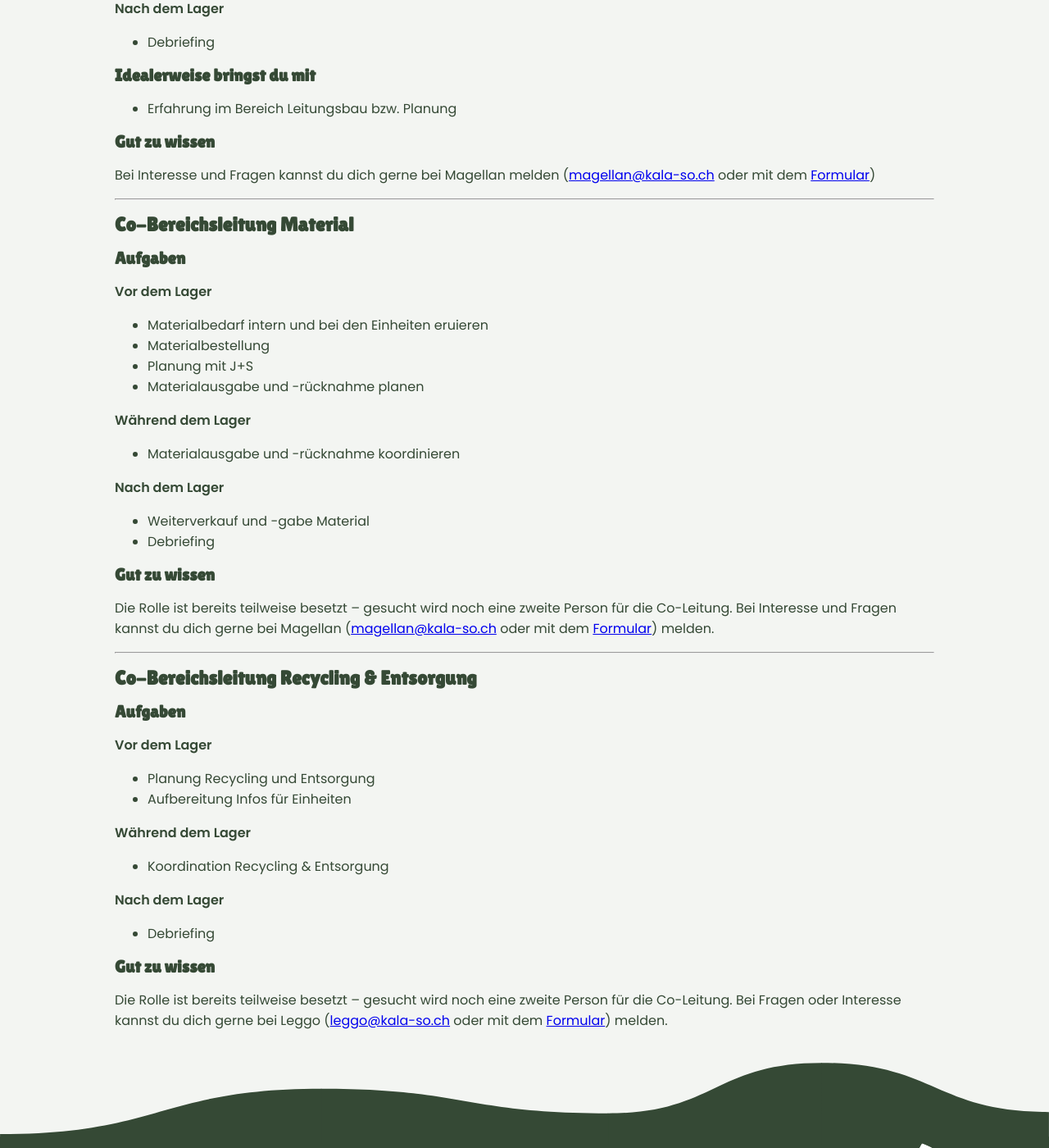
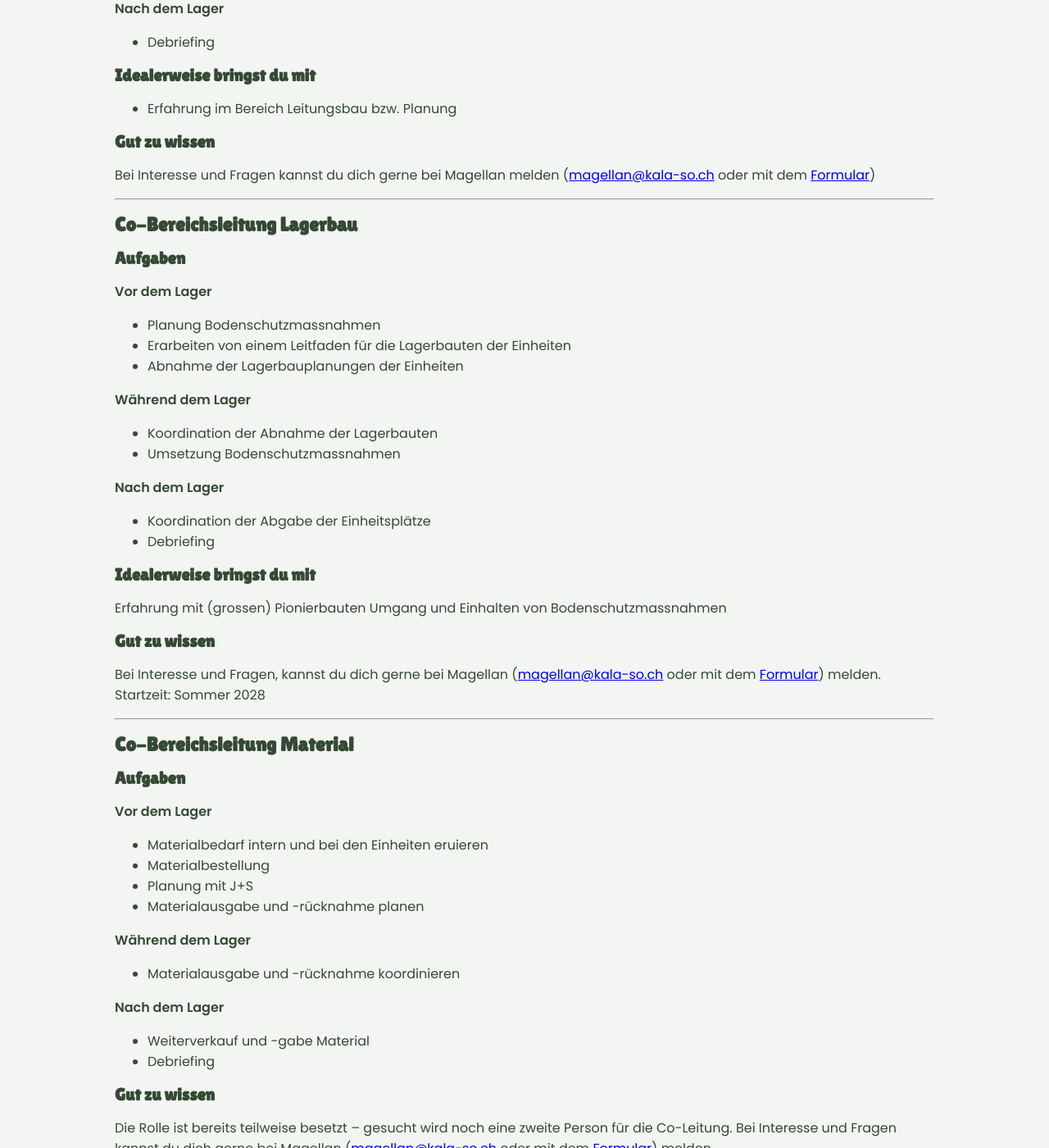
Before and after one commit to kala-so/ausschreibungen, a Jekyll site: the page built from _includes/40_log.md, in a window 1280 px wide and 1400 px high, scrolled down 572 px. Shown: the whole window at 82% size. Built offline with Jekyll 4.4.1, drawn with Linux system fonts in a browser that asks for light colours; our own code applies the rules of GitHub Pages for plain Markdown files; some of the changed text lies outside the part shown.

Commit message:
update LOG

```diff
--- a/_includes/40_log.md
+++ b/_includes/40_log.md
@@ -27,6 +27,38 @@ Bei Interesse und Fragen kannst du dich gerne bei Magellan melden (<span class="
 
 ---
 
+## Co-Bereichsleitung Lagerbau
+
+### Aufgaben
+
+**Vor dem Lager**
+
+* Planung Bodenschutzmassnahmen
+* Erarbeiten von einem Leitfaden für die Lagerbauten der Einheiten
+* Abnahme der Lagerbauplanungen der Einheiten
+
+**Während dem Lager**
+
+* Koordination der Abnahme der Lagerbauten
+* Umsetzung Bodenschutzmassnahmen
+
+**Nach dem Lager**
+
+* Koordination der Abgabe der Einheitsplätze
+* Debriefing
+
+### Idealerweise bringst du mit
+
+Erfahrung mit (grossen) Pionierbauten
+Umgang und Einhalten von Bodenschutzmassnahmen
+
+### Gut zu wissen
+
+Bei Interesse und Fragen, kannst du dich gerne bei Magellan (<span class="obfuscated-email" data-user="magellan"></span>) melden.
+Startzeit: Sommer 2028
+
+---
+
 ## Co-Bereichsleitung Material
 
 ### Aufgaben
@@ -53,6 +85,35 @@ Die Rolle ist bereits teilweise besetzt – gesucht wird noch eine zweite Person
 Bei Interesse und Fragen kannst du dich gerne bei Magellan (<span class="obfuscated-email" data-user="magellan"></span>) melden.
 
 ---
+
+## Co-Bereichsleitung Transport
+
+### Aufgaben
+
+**Vor dem Lager**
+
+* Planung der An- & Abreise der Einheiten
+* Planung und Koordination von internen und externen Materialtransporten
+
+**Während dem Lager**
+
+* Koordination Transport
+* Koordination Materialtransporte
+
+**Nach dem Lager**
+
+* Debriefing
+
+### Idealerweise bringst du mit
+
+* Fahrerlaubnis für Stapler
+
+### Gut zu wissen
+
+Bei Interesse und Fragen, kannst du dich gerne bei Leggo (<span class="obfuscated-email" data-user="leggo"></span>) melden.
+
+---
+
 ## Co-Bereichsleitung Recycling & Entsorgung
 
 ### Aufgaben
```
